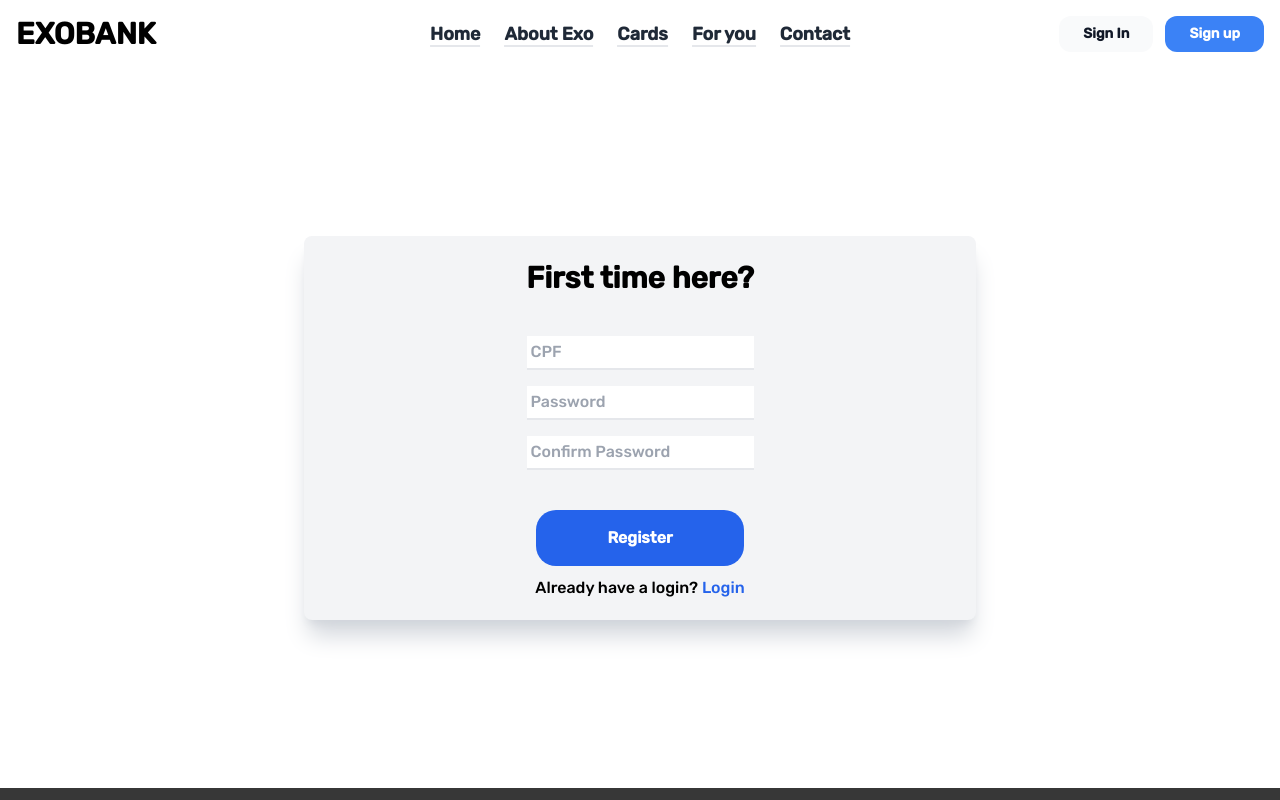
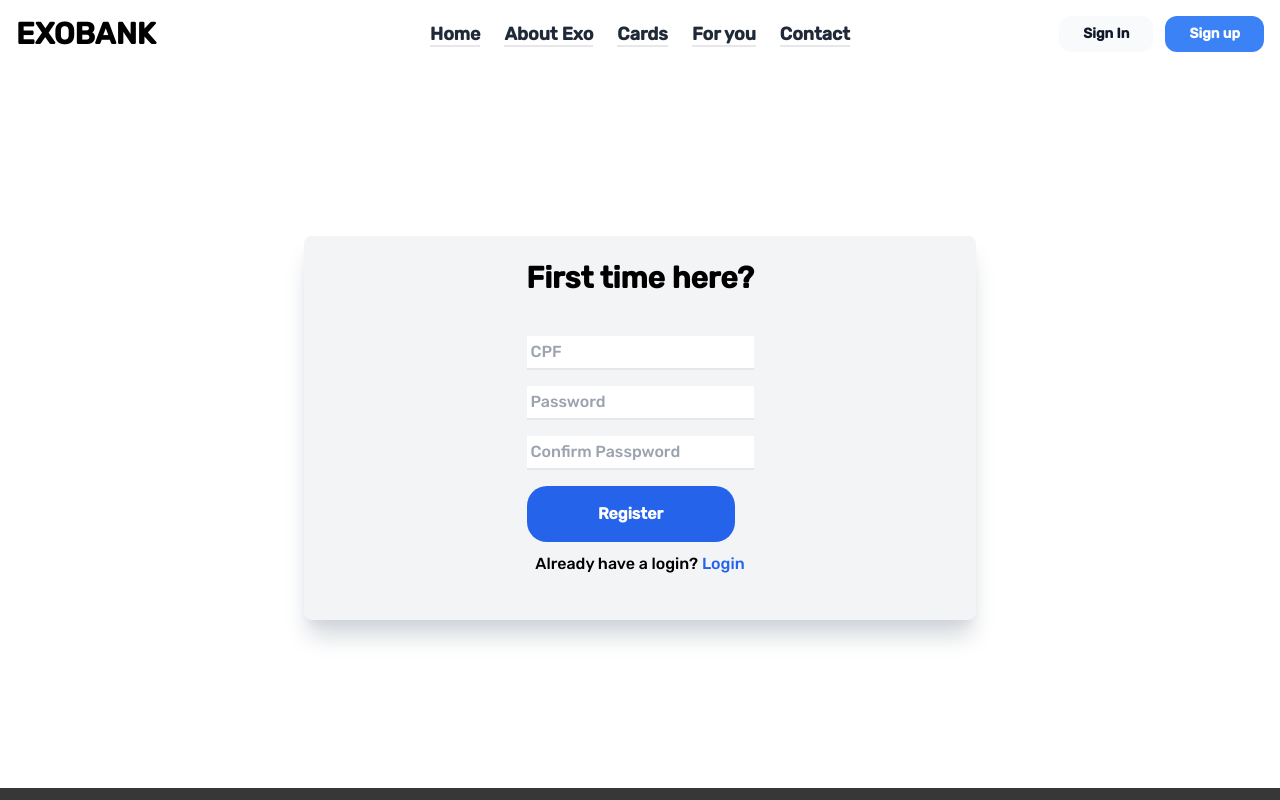
Before and after one commit to vinicius-prates/sandbox, a React (Vite) app: page /register in a window 1280 px wide. Shown: the top 800 px of the page. Built offline with nearby package versions, Linux system fonts and the light colour scheme.

Commit message:
changed the form in the register page, and connect to the back-end.

```diff
--- a/src/pages/RegisterPage.jsx
+++ b/src/pages/RegisterPage.jsx
@@ -8,23 +8,29 @@ import axios from 'axios';
 export const RegisterPage = () => {
 
 
-    const [name, setName] = useState("");
-    const [email, setEmail] = useState("");
     const [cpf, setCPF] = useState("");
     const [password, setPassword] = useState("");
-    const [birthDate, setBirthDate] = useState("");
+    const [confirmPassword, setConfirmPassword] = useState("");
 
-    const [data, getAllData]  = useState("");
-    const url = 'http://localhost:8000/'
-    const  getData = async () => {
-        try {
-            const {data} = await axios.get(`${url}api/client/`)
-            console.log(data)
-        }catch(err){
-            console.log(err)
+    const url = 'http://localhost:8000/api/user/'
+
+    var  data = {
+        cpf: cpf,
+        password: password
+    }
+    const saveUserRegister = () => {
+        event.preventDefault()
+        if(password == confirmPassword && password != "" ){
+
+            axios.post(url, data)
+        } else {
+            console.log("senha inválida!")
         }
+    }
 
-    }
+
+
+
     return(
         <div>
             <NavBar/>
@@ -33,16 +39,16 @@ export const RegisterPage = () => {
                 <div className="flex flex-col text-center items-center gap-10  bg-gray-100 p-6 mx-6 p rounded-lg w-[42rem] lg:h-[24rem] shadow-xl shadow-gray-300">
                     <h1 className="font-bold text-3xl ">First time here?</h1>
                     <div className="flex lg:flex-row flex-col gap-8">
-                    <div className="flex flex-col gap-4">
-                        <input placeholder="CPF" type="text" className="p-1 border-b-2 focus:outline-none"></input>
-                        <input placeholder="Password" type="password" className="p-1 border-b-2 focus:outline-none"></input>
-                        <input placeholder="Confirm Password" type="password" className="p-1 border-b-2 focus:outline-none"></input>
+                    <form className="flex flex-col gap-4" onSubmit={saveUserRegister}>
+                        <input placeholder="CPF" type="text" value={cpf} onChange={(evt) =>{setCPF(evt.target.value)}} className="p-1 border-b-2 focus:outline-none"></input>
+                        <input placeholder="Password" type="password" value={password} onChange={(evt) => {setPassword(evt.target.value)}} className="p-1 border-b-2 focus:outline-none"></input>
+                        <input placeholder="Confirm Passpword" type="password" value={confirmPassword} onChange={(evt) => {setConfirmPassword(evt.target.value)}} className="p-1 border-b-2 focus:outline-none"></input>
+                        <button className="bg-blue-600 text-white font-bold p-4 rounded-[20px] w-52  text-center
+                        hover:bg-white hover:text-blue-600 ease-in-out duration-300 cursor-pointer">Register</button>
+                    </form>
 
                     </div>
 
-                    </div>
-                    <a className="bg-blue-600 text-white font-bold p-4 rounded-[20px] w-52  text-center
-                        hover:bg-white hover:text-blue-600 ease-in-out duration-300 cursor-pointer">Register</a>
                         <div className="flex gap-1 lg:mt-[-30px] lg:m-2">
                             <p>Already have a login?</p>
                         <Link to="/login" className="text-blue-600 hover:text-blue-400 transition">Login</Link>
```
